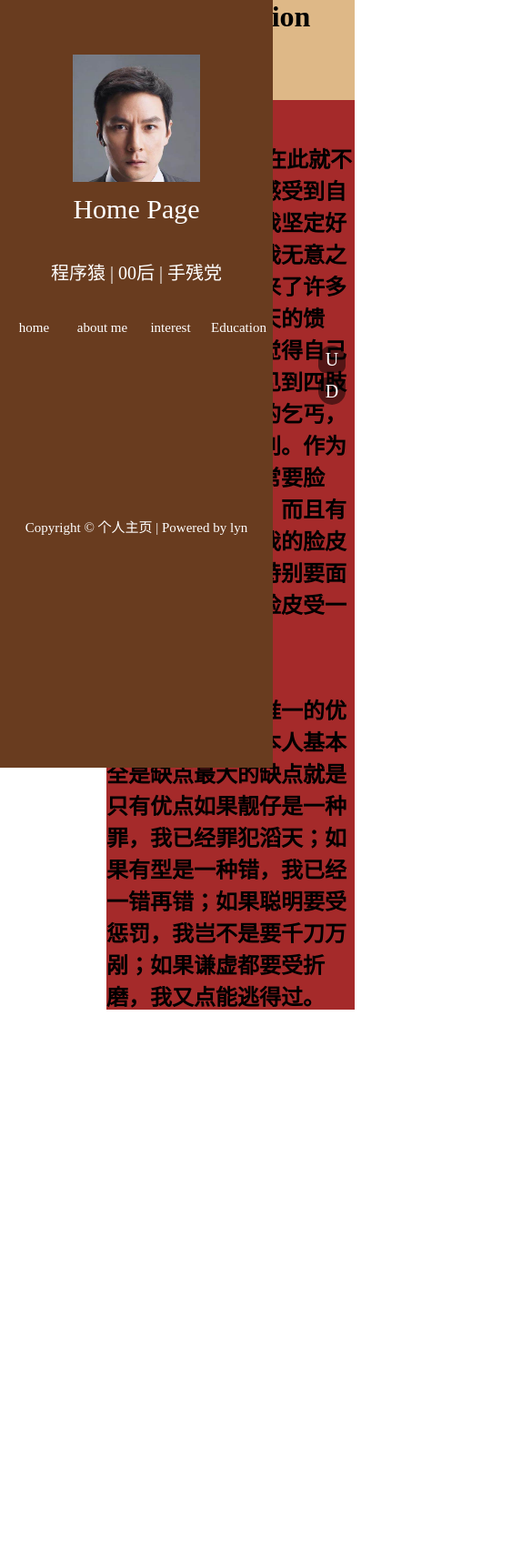
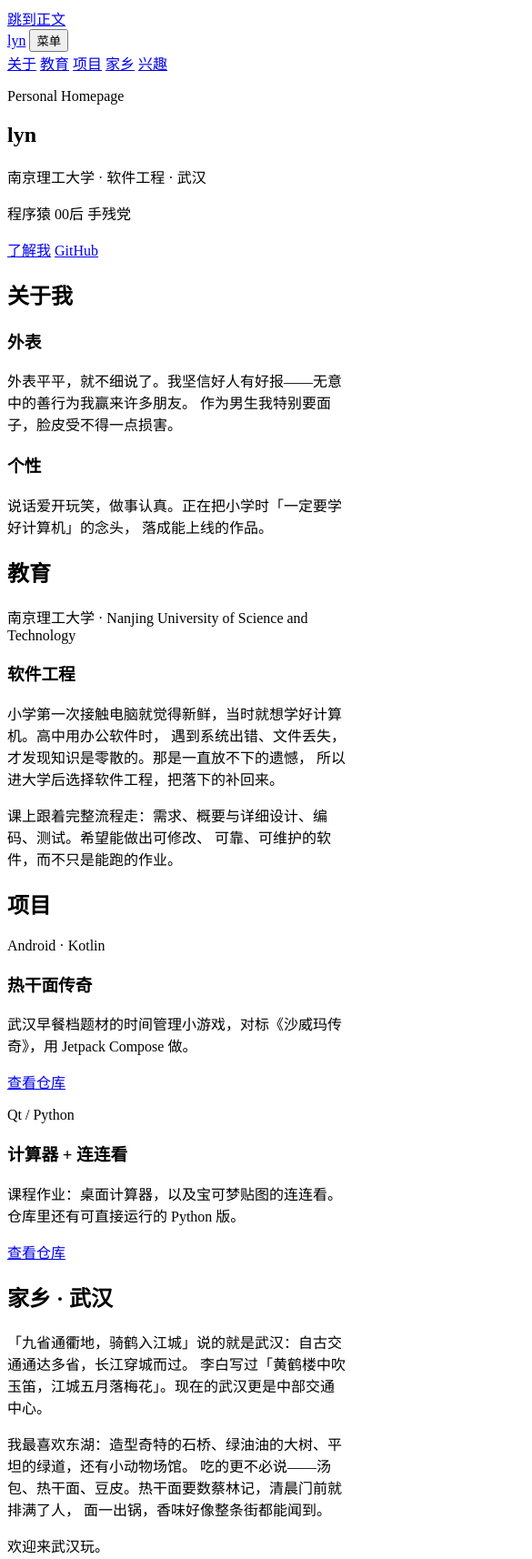
Before and after one commit to 919106840328/personal-Resume, a plain HTML site: page index.html in a window 390 px wide. Shown: the top 1714 px of the page at 91% size, 585 px wide, since content can reach past the window. Before the commit the page ends 1110 px from the top, so only its background shows below. Drawn offline with Linux system fonts and the light colour scheme; a web font is replaced by a local one.

Commit message:
feat: redesign personal homepage as a single-page resume

```diff
--- a/index.html
+++ b/index.html
@@ -1,87 +1,148 @@
 <!DOCTYPE html>
-<html>
-	<head>
-		<meta charset="utf-8" />
-		<title>Home Page | About me</title>
-		<link rel="stylesheet" href="css/base.css" />
-		<link rel="stylesheet" href="css/index.css" />
+<html lang="zh-CN">
+  <head>
+    <meta charset="UTF-8" />
+    <meta name="viewport" content="width=device-width, initial-scale=1" />
+    <meta name="description" content="lyn 的个人主页：南京理工大学软件工程，来自武汉。" />
+    <title>lyn · 个人主页</title>
+    <link rel="preconnect" href="https://fonts.googleapis.com" />
+    <link rel="preconnect" href="https://fonts.gstatic.com" crossorigin />
+    <link
+      href="https://fonts.googleapis.com/css2?family=Noto+Sans+SC:wght@400;500;700&family=ZCOOL+XiaoWei&display=swap"
+      rel="stylesheet"
+    />
+    <link rel="stylesheet" href="css/style.css" />
+  </head>
+  <body>
+    <a class="skip" href="#main">跳到正文</a>
+    <header class="site-header">
+      <a class="logo" href="#top">lyn</a>
+      <button class="nav-toggle" type="button" aria-expanded="false" aria-controls="site-nav">
+        菜单
+      </button>
+      <nav id="site-nav" class="site-nav">
+        <a href="#about">关于</a>
+        <a href="#education">教育</a>
+        <a href="#projects">项目</a>
+        <a href="#hometown">家乡</a>
+        <a href="#interests">兴趣</a>
+      </nav>
+    </header>
 
-	</head>
-	<body>
+    <main id="main">
+      <section class="hero" id="top">
+        <p class="eyebrow">Personal Homepage</p>
+        <h1>lyn</h1>
+        <p class="lede">南京理工大学 · 软件工程 · 武汉</p>
+        <p class="tags">
+          <span>程序猿</span>
+          <span>00后</span>
+          <span>手残党</span>
+        </p>
+        <div class="hero-actions">
+          <a class="btn primary" href="#about">了解我</a>
+          <a class="btn ghost" href="https://github.com/919106840328" target="_blank" rel="noopener">GitHub</a>
+        </div>
+      </section>
 
-			<!--导航、简介-->
-			<div class="leftblock">
-				<!--上半部分-->
-				<div class="main">
+      <section id="about">
+        <h2>关于我</h2>
+        <div class="grid two">
+          <article class="card">
+            <h3>外表</h3>
+            <p>
+              外表平平，就不细说了。我坚信好人有好报——无意中的善行为我赢来许多朋友。
+              作为男生我特别要面子，脸皮受不得一点损害。
+            </p>
+          </article>
+          <article class="card">
+            <h3>个性</h3>
+            <p>
+              说话爱开玩笑，做事认真。正在把小学时「一定要学好计算机」的念头，
+              落成能上线的作品。
+            </p>
+          </article>
+        </div>
+      </section>
 
-					<div class="head">
-					<!--<img src="img/OIP.jpg" />-->
-					</div>
+      <section id="education">
+        <h2>教育</h2>
+        <article class="card timeline">
+          <p class="meta">南京理工大学 · Nanjing University of Science and Technology</p>
+          <h3>软件工程</h3>
+          <p>
+            小学第一次接触电脑就觉得新鲜，当时就想学好计算机。高中用办公软件时，
+            遇到系统出错、文件丢失，才发现知识是零散的。那是一直放不下的遗憾，
+            所以进大学后选择软件工程，把落下的补回来。
+          </p>
+          <p>
+            课上跟着完整流程走：需求、概要与详细设计、编码、测试。希望能做出可修改、
+            可靠、可维护的软件，而不只是能跑的作业。
+          </p>
+        </article>
+      </section>
 
-					<div class="caption">
-						<a href="index.html">Home Page</a>
-					</div>
+      <section id="projects">
+        <h2>项目</h2>
+        <div class="grid two">
+          <article class="card project">
+            <p class="meta">Android · Kotlin</p>
+            <h3>热干面传奇</h3>
+            <p>武汉早餐档题材的时间管理小游戏，对标《沙威玛传奇》，用 Jetpack Compose 做。</p>
+            <a href="https://github.com/919106840328/ReganmianLegend" target="_blank" rel="noopener">查看仓库</a>
+          </article>
+          <article class="card project">
+            <p class="meta">Qt / Python</p>
+            <h3>计算器 + 连连看</h3>
+            <p>课程作业：桌面计算器，以及宝可梦贴图的连连看。仓库里还有可直接运行的 Python 版。</p>
+            <a href="https://github.com/919106840328/star1-calculator-lianliankan" target="_blank" rel="noopener">查看仓库</a>
+          </article>
+        </div>
+      </section>
 
-					<div class="tag">
-						<p>程序猿 | 00后 | 手残党</p>
-					</div>
+      <section id="hometown">
+        <h2>家乡 · 武汉</h2>
+        <article class="card hometown">
+          <p>
+            「九省通衢地，骑鹤入江城」说的就是武汉：自古交通通达多省，长江穿城而过。
+            李白写过「黄鹤楼中吹玉笛，江城五月落梅花」。现在的武汉更是中部交通中心。
+          </p>
+          <p>
+            我最喜欢东湖：造型奇特的石桥、绿油油的大树、平坦的绿道，还有小动物场馆。
+            吃的更不必说——汤包、热干面、豆皮。热干面要数蔡林记，清晨门前就排满了人，
+            面一出锅，香味好像整条街都能闻到。
+          </p>
+          <p class="invite">欢迎来武汉玩。</p>
+          <img
+            src="img/R375ce7e57d8f917393a111d05df4b567.jpg"
+            alt="武汉美食"
+            width="800"
+            height="500"
+          />
+        </article>
+      </section>
 
-					<div class="navigation">
-						<ul>
+      <section id="interests">
+        <h2>兴趣</h2>
+        <div class="grid two">
+          <article class="card">
+            <h3>画画</h3>
+            <p>
+              自封「资深」绘画爱好者，只因为拿笔涂鸦已经很多年。没有系统训练，
+              但现在还算画得行。
+            </p>
+          </article>
+          <article class="card">
+            <h3>读书</h3>
+            <p>书带着我到处逛：解谜、指路、当过童年的小伙伴。现在也还在看。</p>
+          </article>
+        </div>
+      </section>
+    </main>
 
-							<li><a href="html/home.html">home</a></li>
-							<li><a href="html/about.html">about me</a></li>
-							<li><a href="html/server.html">interest</a></li>
-							<li><a href="html/success.html">Education</a></li>
-
-						</ul>
-					</div>
-
-				</div>
-
-				<!--下半部分-->
-				<div  class="bottom">
-					<p>
-						Copyright &copy; 个人主页 | Powered by lyn
-					</p>
-				</div>
-
-			</div>
-
-			<!--主要内容-->
-			<div class="rightblock">
-				<div class="header" id="header">
-				 <h1>My introduction</h1>
-				</div>
-
-				<div class="main">
-					<h1>外表</h1>
-	           <h2>本人外表平平，
-	           	在此就不细说了，我深刻感受到自己的善良，于是我坚定好人有好报，因为我无意之中的善行为我赢来了许多朋友，感觉是上天的馈赠，但偶然我也觉得自己很无情，尤其是见到四肢健全、身强力壮的乞丐，我都极力装没看到。作为一男生，我又非常要脸皮，非常要面子，而且有点过火了，可能我的脸皮特别厚，所以也特别要面子，不能让我的脸皮受一点损害。</h2>
-				<h1>个性</h1>
-				<h2>本人没什么优点唯一的优点就是没有缺点本人基本全是缺点最大的缺点就是只有优点如果靓仔是一种罪，我已经罪犯滔天；如果有型是一种错，我已经一错再错；如果聪明要受惩罚，我岂不是要千刀万剐；如果谦虚都要受折磨，我又点能逃得过。</h2>
-				</div>
-
-				<div class="footer" id="footer">
-
-				</div>
-			</div>
-
-			<!--命名锚点-->
-			<div class="pointer">
-				<div class="up">
-					<a href="#header">
-						<!--<img  src="img/head1.jpg"/>-->
-						U<!--P-->
-					</a>
-				</div>
-
-				<div class="down">
-					<a href="#footer">
-						D<!--OWN-->
-					</a>
-				</div>
-			</div>
-
-	</body>
+    <footer class="site-footer">
+      <p>© 个人主页 · Powered by lyn</p>
+    </footer>
+    <script src="js/main.js"></script>
+  </body>
 </html>
```
